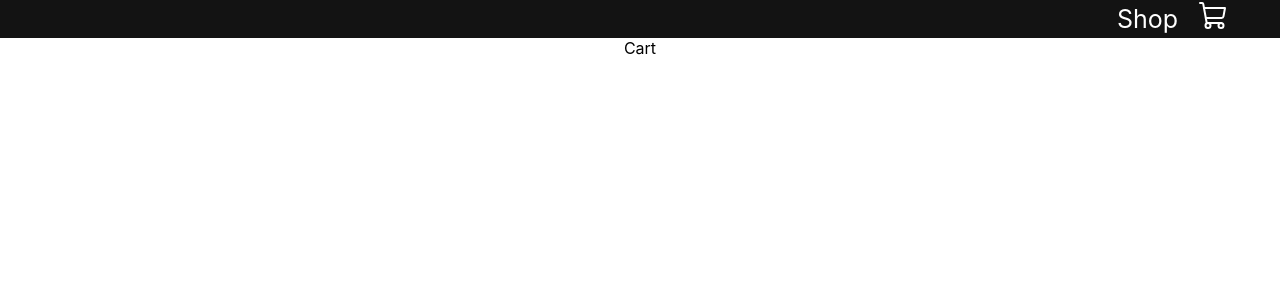
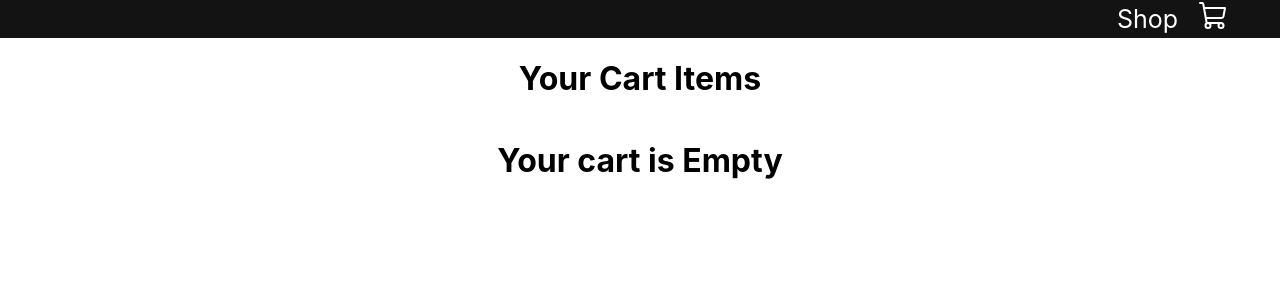
Before and after one commit to GaelSorin/CashManager, a React (Create React App) app in the folder terminal/: page /cart in a window 1280 px wide. Shown: the top 300 px of the page. Built offline with nearby package versions, Linux system fonts and the light colour scheme.

Commit message:
Adding Full shop and cart without api connection

```diff
--- a/terminal/src/context/shop-context.tsx
+++ b/terminal/src/context/shop-context.tsx
@@ -18,6 +18,7 @@ interface ShopContextType {
   addToCart: (itemId: number) => void;
   updateCartItemCount: (newAmount: number, itemId: number) => void;
   removeFromCart: (itemId: number) => void;
+  getTotalCartAmount: () => number;
   checkout: () => void;
 }
 
@@ -26,6 +27,7 @@ const defaultShopContext: ShopContextType = {
     addToCart: (_: number) => {},
     updateCartItemCount: (_: number, itemId: number) => {},
     removeFromCart: (_: number) => {},
+    getTotalCartAmount: () => 0,
     checkout: () => {}
 
 }
@@ -63,6 +65,19 @@ export const ShopContextProvider: React.FC<ShopContextProviderProps> = ({ childr
     setCartItems((prev) => ({ ...prev, [itemId]: newAmount }));
   };
 
+  const getTotalCartAmount = (): number => {
+    let totalAmount = 0;
+    for (const item in cartItems) {
+      if (cartItems[item] > 0) {
+        const itemInfo: Product | undefined = PRODUCTS.find((product) => product.id === Number(item));
+        if (itemInfo) {
+          totalAmount += cartItems[item] * itemInfo.price;
+        }
+      }
+    }
+    return totalAmount;
+  };
+
   const checkout = () => {
     setCartItems(getDefaultCart());
   };
@@ -72,6 +87,7 @@ export const ShopContextProvider: React.FC<ShopContextProviderProps> = ({ childr
     addToCart,
     updateCartItemCount,
     removeFromCart,
+    getTotalCartAmount,
     checkout,
   };
 
--- /dev/null
+++ b/terminal/src/pages/cart/cart-item.tsx
@@ -0,0 +1,24 @@
+import React, { useContext } from "react";
+import { ShopContext } from "../../context/shop-context";
+
+export const CartItem = (props: { data: { id: any; productName: any; price: any; productImage: any; }; }) => {
+    const { id, productName, price, productImage } = props.data;
+    const { cartItems, addToCart, removeFromCart, updateCartItemCount } = useContext(ShopContext);
+
+    return(
+        <div className="cartItem">
+            <img src={productImage}/>
+            <div className="description">
+                <p>
+                    <b> {productName} </b>
+                </p>
+                <p>{price} €</p>
+                <div className="countHandler">
+                    <button onClick={() => removeFromCart(id)}> - </button>
+                    <input value={cartItems[id]} onChange={(e) => updateCartItemCount(Number(e.target.value), id)}/>
+                    <button onClick={() => addToCart(id)}> + </button>
+                </div>
+            </div>
+        </div>
+    )
+}
--- /dev/null
+++ b/terminal/src/pages/cart/cart.css
@@ -0,0 +1,43 @@
+.cart {
+    display: flex;
+    flex-direction: column;
+    justify-content: center;
+    align-items: center;
+  }
+
+  .cartItem {
+    width: 700px;
+    height: 250px;
+    display: flex;
+
+    align-items: center;
+    box-shadow: 0px 3px 15px rgba(0, 0, 0, 0.2);
+    border-radius: 25px;
+    margin: 30px;
+  }
+
+  .cartItem img {
+    width: 200px;
+  }
+
+  .cartItem .description {
+    width: 100%;
+    font-size: 30px;
+  }
+
+  .countHandler input {
+    width: 40px;
+    text-align: center;
+    font-weight: bolder;
+  }
+
+  .checkout button {
+    width: 150px;
+    height: 50px;
+    background-color: rgb(19, 19, 19);
+    color: white;
+    border: none;
+    border-radius: 8px;
+    margin: 10px;
+    cursor: pointer;
+  }
--- a/terminal/src/pages/cart/cart.tsx
+++ b/terminal/src/pages/cart/cart.tsx
@@ -1,5 +1,32 @@
-import React from "react";
+import React, { useContext } from "react";
+import { PRODUCTS } from "../../products";
+import { ShopContext } from "../../context/shop-context";
+import { CartItem } from "./cart-item";
+import './cart.css';
+import { useNavigate } from "react-router-dom";
 
 export const Cart = () => {
-    return <div>Cart</div>;
+    const {cartItems, getTotalCartAmount} = useContext(ShopContext);
+    const totalAmount = getTotalCartAmount();
+    const navigate = useNavigate();
+
+    return <div className="cart">
+        <div>
+            <h1> Your Cart Items</h1>
+        </div>
+        <div className="cartItems">
+            {PRODUCTS.map((product) => {
+                if(cartItems[product.id] !== 0){
+                    return <CartItem data={product} />;
+                }
+            })}
+        </div>
+        {totalAmount > 0 ?
+        <div className="checkout">
+            <p>Subtotal: {totalAmount} €</p>
+            <button onClick={ () => navigate("/")}> Continue Shopping </button>
+            <button> Checkout </button>
+        </div>
+        : <h1> Your cart is Empty</h1>}
+    </div>;
 }
```
